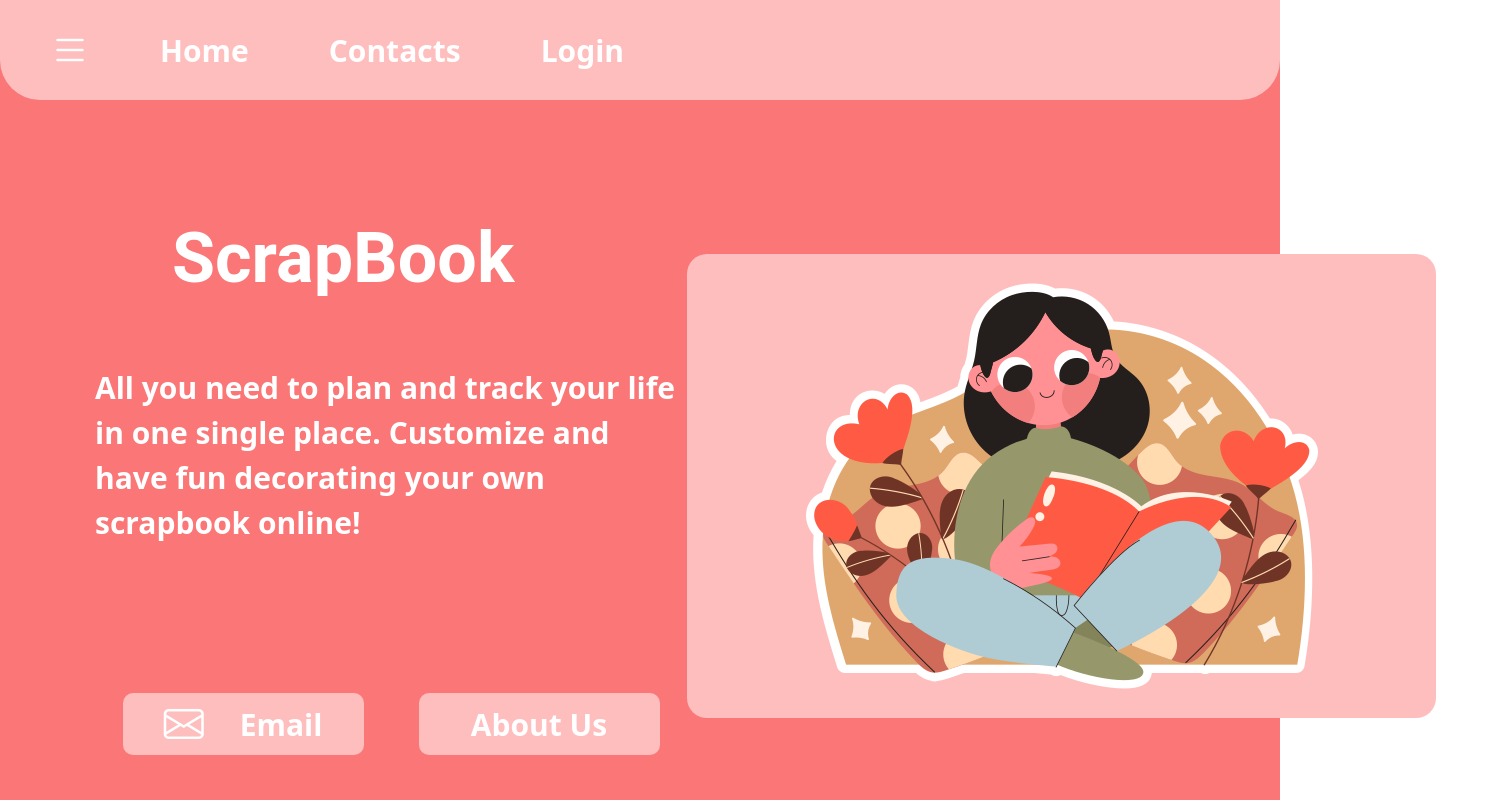
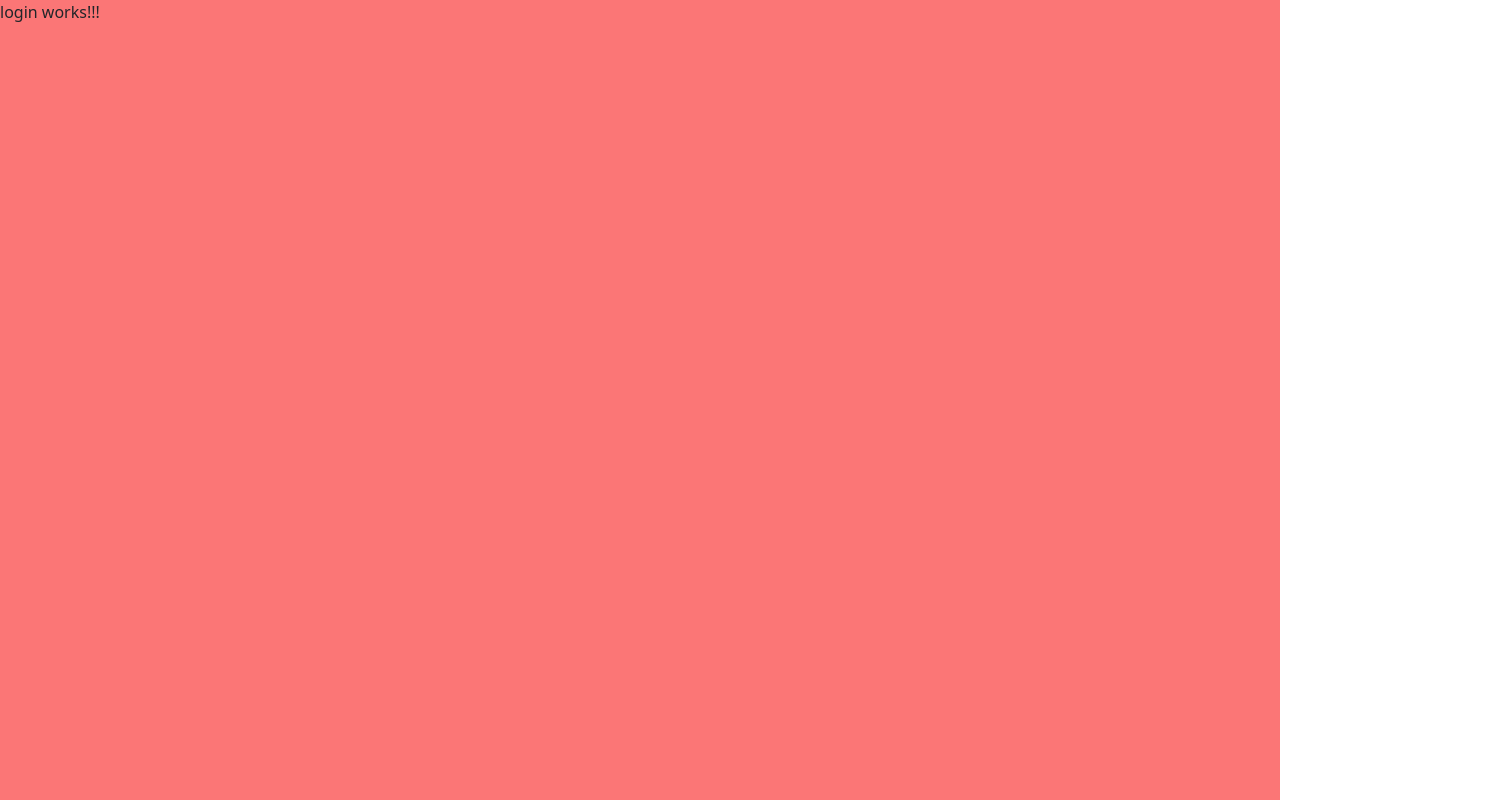
Before and after one commit to nandagb/ScrapBook-app, an Angular app: page /login in a window 1280 px wide. Before the commit this address led to /. Shown: the whole page, 1501 px wide, since content can reach past the window. Built offline with nearby package versions, Linux system fonts and the light colour scheme.

Commit message:
adicionando rota de login

```diff
--- a/src/app/app-routing.module.ts
+++ b/src/app/app-routing.module.ts
@@ -1,7 +1,12 @@
 import { NgModule } from '@angular/core';
 import { RouterModule, Routes } from '@angular/router';
+import { LoginComponent } from './login/login.component';
+import { LandingComponent } from './landing/landing.component';
 
-const routes: Routes = [];
+const routes: Routes = [
+  {path: '', component: LandingComponent},
+  {path: 'login', component: LoginComponent},
+];
 
 @NgModule({
   imports: [RouterModule.forRoot(routes)],
--- a/src/app/app.component.html
+++ b/src/app/app.component.html
@@ -1,5 +1,5 @@
 <main>
   <section class="content">
-    <app-landing></app-landing>
+    <router-outlet></router-outlet>
   </section>
 </main>
--- a/src/app/landing/landing.component.html
+++ b/src/app/landing/landing.component.html
@@ -9,7 +9,7 @@
         <button class="text-button">
             <p class="text-buttons-header">Contacts</p>
         </button>
-        <button class="text-button">
+        <button (click)="navigateToLogin()" class="text-button">
             <p class="text-buttons-header">Login</p>
         </button>
     </header>
--- a/src/app/landing/landing.component.ts
+++ b/src/app/landing/landing.component.ts
@@ -1,4 +1,5 @@
 import { Component } from '@angular/core';
+import { Router } from '@angular/router';
 
 @Component({
   selector: 'app-landing',
@@ -7,4 +8,10 @@ import { Component } from '@angular/core';
 })
 export class LandingComponent {
   imageUrl: string = 'assets/images/reading-book.png'
+
+  constructor(private router: Router) {}
+
+  navigateToLogin() {
+    this.router.navigate(['/login']);
+  }
 }
--- a/src/app/login/login.component.html
+++ b/src/app/login/login.component.html
@@ -1 +1 @@
-<p>login works!</p>
+<p>login works!!!</p>
```
